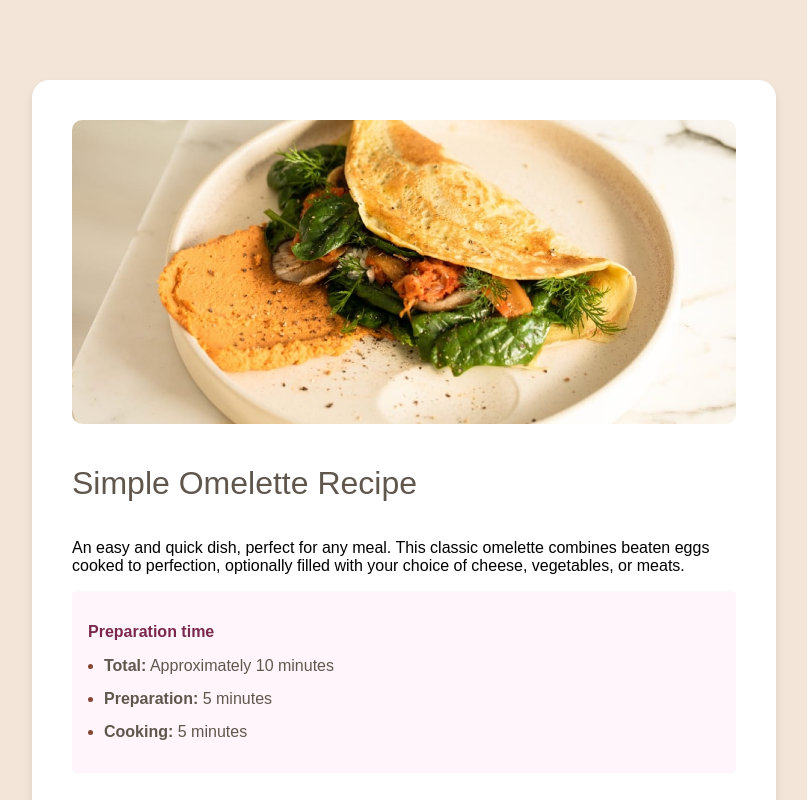
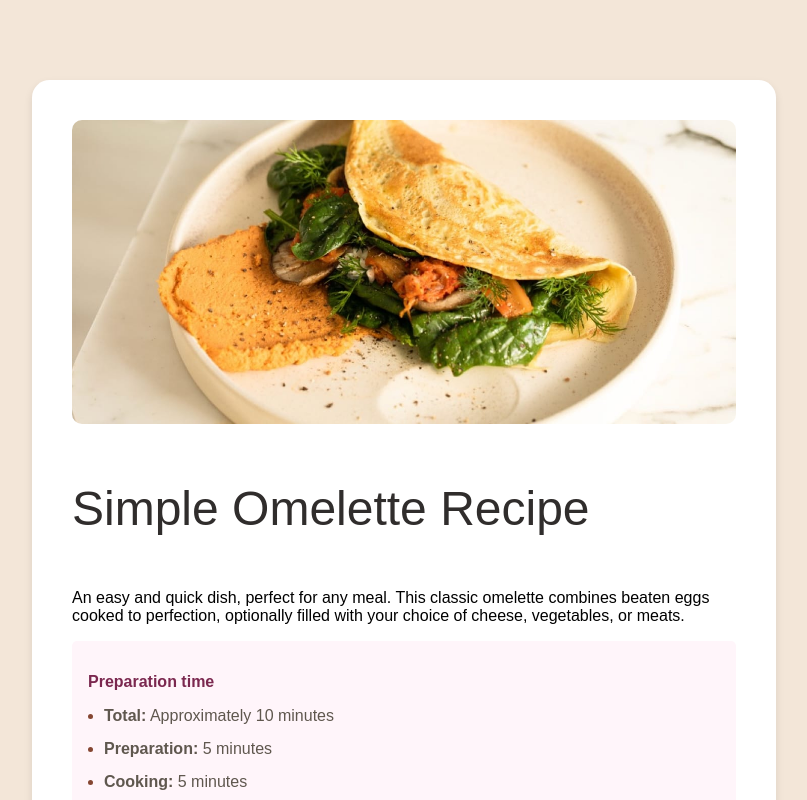
Before and after one commit to abmanaf/recipe-page, a React (Vite) app: page / in a window 1280 px wide. Shown: the top 800 px of the page, without its empty margins (236-1043 px from the left). Built offline with nearby package versions, Linux system fonts and the light colour scheme.

Commit message:
changes made

```diff
--- a/src/App.css
+++ b/src/App.css
@@ -29,8 +29,8 @@ img {
   margin: 2em;
 }
 .recipe-page-title .recipe-page-header {
-  font-size: 2em;
-  color: hsl(30, 10%, 34%);
+  font-size: 1.5em;
+  color: hsl(24, 5%, 18%);
   padding: 5px 0;
 }
 h2,
@@ -142,6 +142,9 @@ tr:last-child td {
   .recipe-information {
     margin: 0;
   }
+  .recipe-page-title .recipe-page-header {
+    font-size: 3em;
+  }
   .attribution {
     display: block;
   }
```
